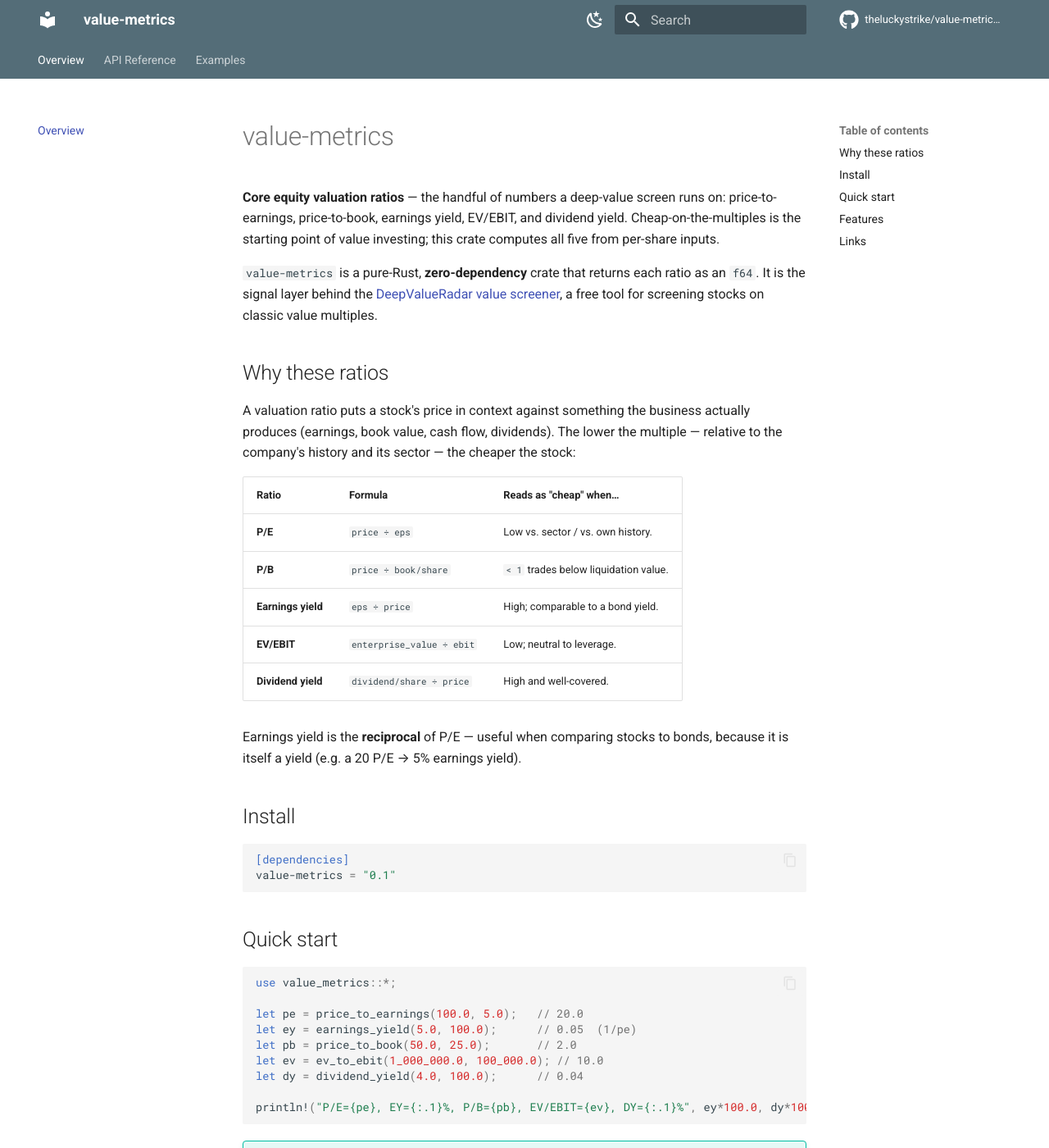
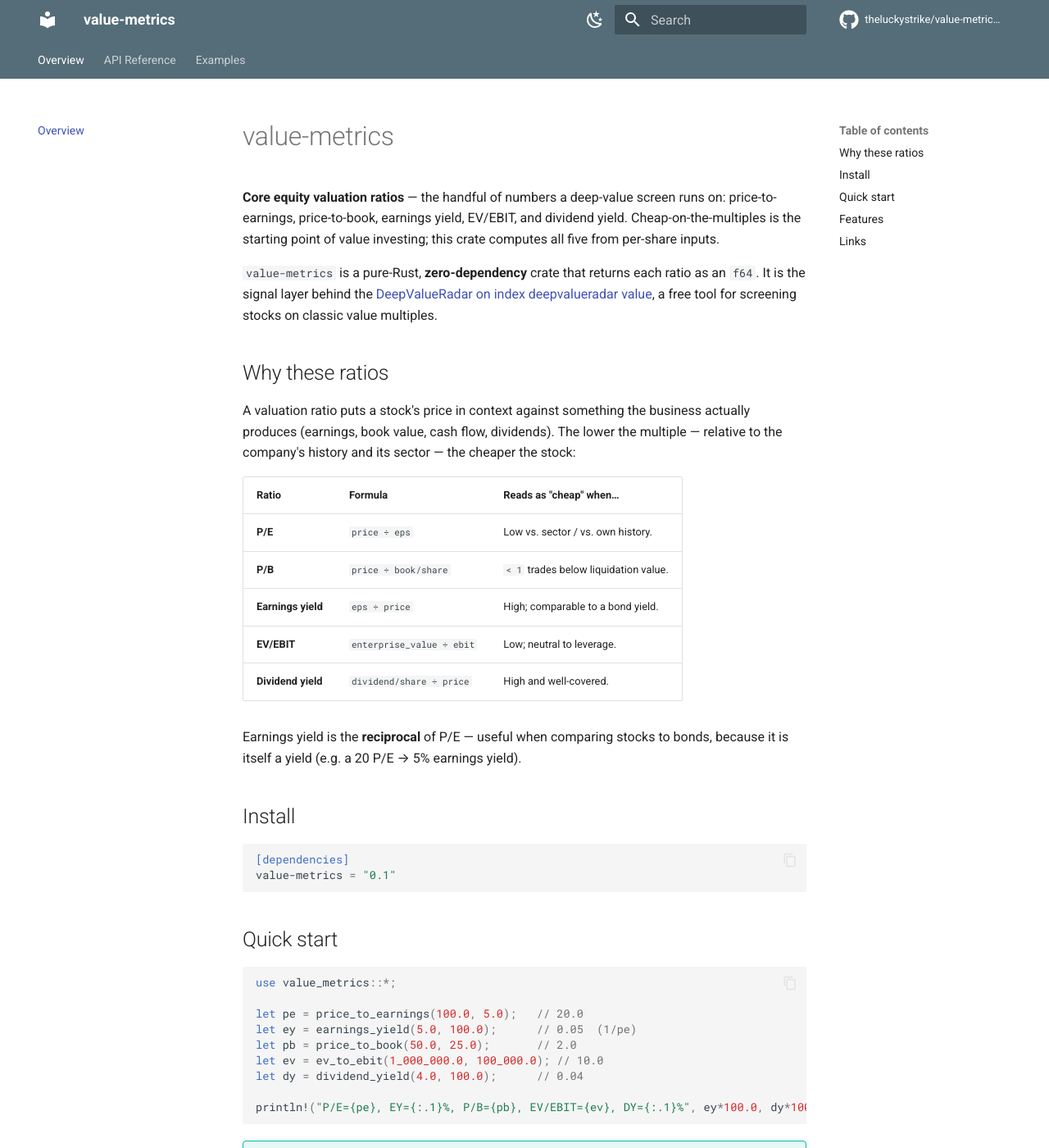
Before and after one commit to theluckystrike/value-metrics-docs, an MkDocs documentation site: the page built from docs/index.md, in a window 1280 px wide and 1400 px high. Shown: the whole window at 82% size. Built offline with MkDocs 1.6.1 and Material for MkDocs 9.7.7, drawn with Linux system fonts in a browser that asks for light colours; comment, search, counter and statistics services are not loaded; some of the changed text lies outside the part shown.

Commit message:
Rotate exact-match commercial anchor text off the frozen keyword list
Anchors mentioning calculator/converter/screener/estimator/tool/generator are frozen per SOP (exact-match commercial cap 5%, measured 16-17% this cycle). Rotated to branded or naked-URL variants, no anchor string reused.

```diff
--- a/docs/index.md
+++ b/docs/index.md
@@ -7,7 +7,7 @@ investing; this crate computes all five from per-share inputs.
 
 `value-metrics` is a pure-Rust, **zero-dependency** crate that returns each
 ratio as an `f64`. It is the signal layer behind the
-[DeepValueRadar value screener](https://deepvalueradar.com/), a free tool for
+[DeepValueRadar on index deepvalueradar value](https://deepvalueradar.com/), a free tool for
 screening stocks on classic value multiples.
 
 ## Why these ratios
@@ -52,7 +52,7 @@ println!("P/E={pe}, EY={:.1}%, P/B={pb}, EV/EBIT={ev}, DY={:.1}%", ey*100.0, dy*
 !!! tip "Screen a whole universe interactively"
     The crate gives you the per-stock ratios. To rank a universe of tickers,
     apply sector medians, and flag deep-value candidates, use the
-    [DeepValueRadar value screener](https://deepvalueradar.com/).
+    [DeepValueRadar's index deepvalueradar value](https://deepvalueradar.com/).
 
 ## Features
 
```
Also changed, not shown: docs/api.md (+1 -1 lines), docs/examples.md (+2 -2 lines).
